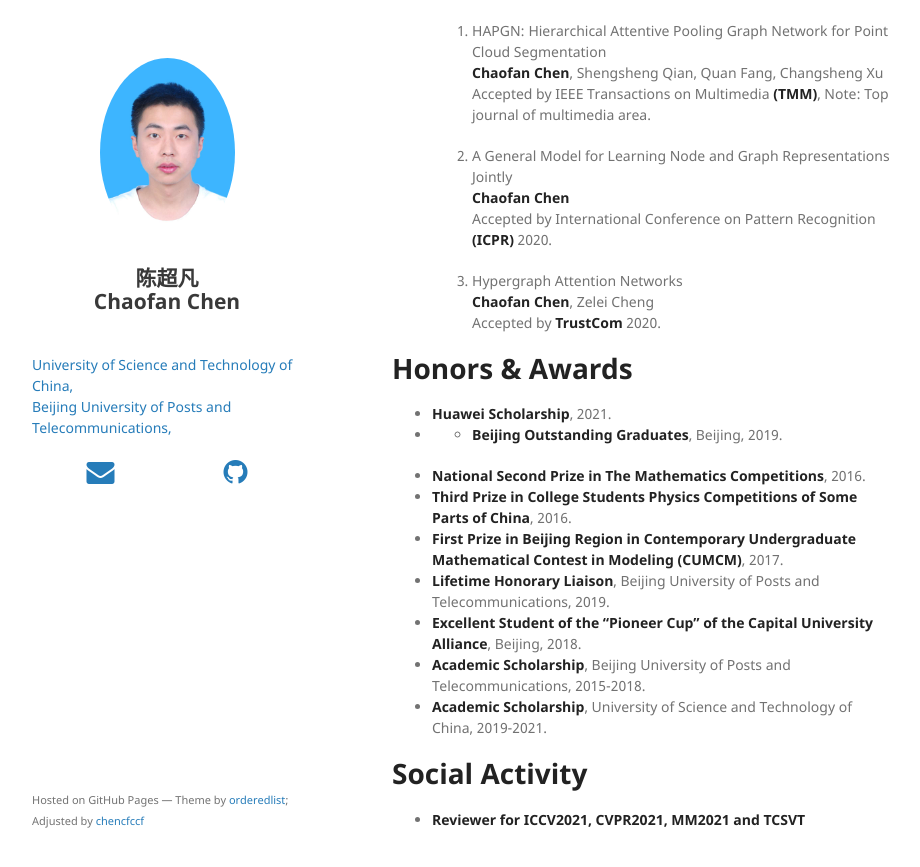
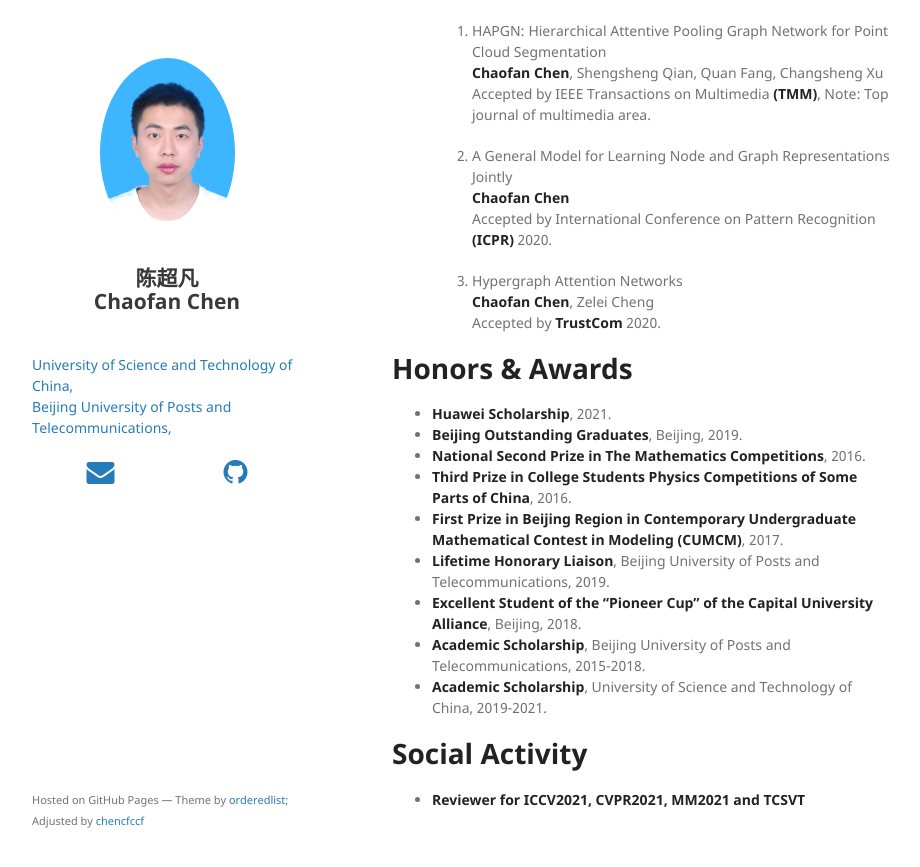
Before and after one commit to chencfccf/chencfccf.github.io, a Jekyll site: the page built from index.md, in a window 1280 px wide and 900 px high, scrolled down 1788 px. Shown: the top 867 px of the window, without its empty margins (178-1098 px from the left). Built offline with Jekyll 4.4.1, drawn with Linux system fonts in a browser that asks for light colours; nearby versions of some CDN libraries; our own code applies the rules of GitHub Pages for plain Markdown files.

```diff
--- a/index.md
+++ b/index.md
@@ -64,7 +64,7 @@ I am a Ph.D candidate at **University of Science and Technology of China (USTC)*
 
 # Honors & Awards
 * **Huawei Scholarship**, 2021.
-* * **Beijing Outstanding Graduates**, Beijing, 2019.
+* **Beijing Outstanding Graduates**, Beijing, 2019.
 * **National Second Prize in The Mathematics Competitions**, 2016.
 * **Third Prize in College Students Physics Competitions of Some Parts of China**, 2016.
 * **First Prize in Beijing Region in Contemporary Undergraduate Mathematical Contest in Modeling (CUMCM)**, 2017.
```
